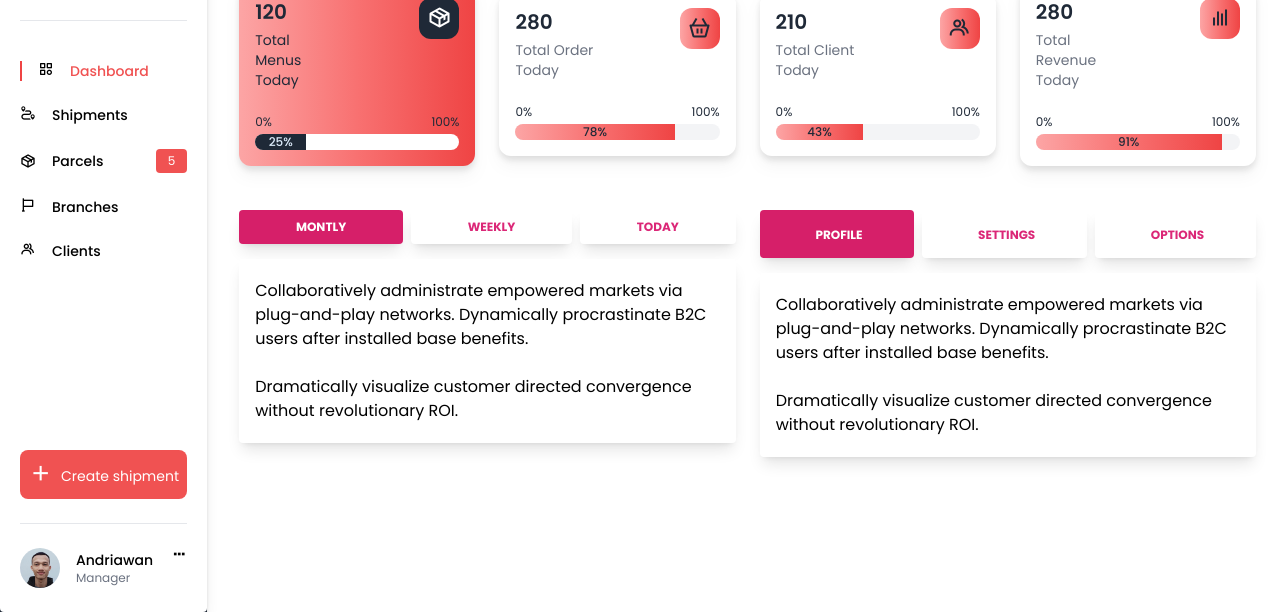
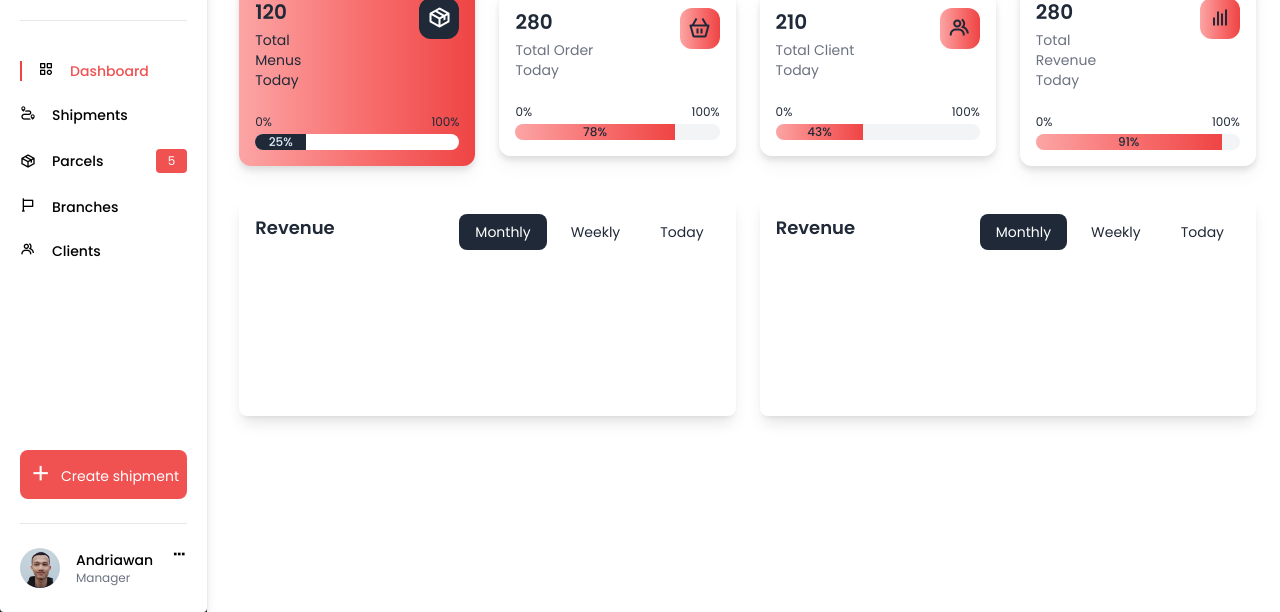
Before and after one commit to andriawanf/admin-page, a website: page public/dashboard.html in a window 1280 px wide. Shown: the part 188-800 px from the top of the page. Drawn offline with nearby package versions, Linux system fonts and the light colour scheme.

Commit message:
add plugin

```diff
--- a/package.json
+++ b/package.json
@@ -3,6 +3,10 @@
     "tailwindcss": "^3.1.8"
   },
   "scripts": {
-    "dev": "npx tailwindcss -i ./src/input.css -o ./public/dist/output.css --watch"
+    "dev": "npx tailwindcss -i ./src/input.css -o ./public/dist/output.css --watch",
+    "chart":"../node_modules/chart.js/dist/chart.js"
+  },
+  "dependencies": {
+    "chart.js": "^3.9.1"
   }
 }
--- a/public/dashboard.html
+++ b/public/dashboard.html
@@ -331,128 +331,42 @@
                 </div>
 
                 <div class="flex justify-between gap-6 mt-8">
-                    <div class="w-full">
-                        <div class="flex flex-wrap" id="tabs-id">
-                            <div class="w-full">
-                                <ul class="flex mb-0 list-none flex-wrap pt-3 pb-4 flex-row">
-                                    <li class="-mb-px mr-2 last:mr-0 flex-auto text-center">
-                                    <a class="text-xs font-bold uppercase px-2 py-2 shadow-lg rounded block leading-normal text-white bg-pink-600" onclick="changeAtiveTab(event,'tab-profile')">
-                                        Montly
-                                    </a>
-                                    </li>
-                                    <li class="-mb-px mr-2 last:mr-0 flex-auto text-center">
-                                    <a class="text-xs font-bold uppercase px-2 py-2 shadow-lg rounded block leading-normal text-pink-600 bg-white" onclick="changeAtiveTab(event,'tab-settings')">
-                                    Weekly
-                                    </a>
-                                    </li>
-                                    <li class="-mb-px mr-2 last:mr-0 flex-auto text-center">
-                                    <a class="text-xs font-bold uppercase px-2 py-2 shadow-lg rounded block leading-normal text-pink-600 bg-white" onclick="changeAtiveTab(event,'tab-options')">
-                                        Today
-                                    </a>
-                                    </li>
-                                </ul>
-                                <div class="relative flex flex-col min-w-0 break-words bg-white w-full mb-6 shadow-lg rounded">
-                                    <div class="px-4 py-5 flex-auto">
-                                    <div class="tab-content tab-space">
-                                        <div class="block" id="tab-profile">
-                                        <p>
-                                            Collaboratively administrate empowered markets via
-                                            plug-and-play networks. Dynamically procrastinate B2C users
-                                            after installed base benefits.
-                                            <br />
-                                            <br />
-                                            Dramatically visualize customer directed convergence
-                                            without revolutionary ROI.
-                                        </p>
-                                        </div>
-                                        <div class="hidden" id="tab-settings">
-                                        <p>
-                                            Completely synergize resource taxing relationships via
-                                            premier niche markets. Professionally cultivate one-to-one
-                                            customer service with robust ideas.
-                                            <br />
-                                            <br />
-                                            Dynamically innovate resource-leveling customer service for
-                                            state of the art customer service.
-                                        </p>
-                                        </div>
-                                        <div class="hidden" id="tab-options">
-                                        <p>
-                                            Efficiently unleash cross-media information without
-                                            cross-media value. Quickly maximize timely deliverables for
-                                            real-time schemas.
-                                            <br />
-                                            <br />
-                                            Dramatically maintain clicks-and-mortar solutions
-                                            without functional solutions.
-                                        </p>
-                                        </div>
-                                    </div>
-                                    </div>
+                    <div class="w-full card bg-white shadow-lg rounded-lg p-4">
+                        <div class="flex justify-between">
+                            <h1 class="text-lg text-gray-800 font-semibold">Revenue</h1>
+                            <div class="flex flex-row gap-2">
+                                <div class="px-4 py-2 bg-gray-800 rounded-lg">
+                                    <p class="text-sm text-white">Monthly</p>
+                                </div>
+                                <div class="px-4 py-2 hover:bg-gray-800 rounded-lg">
+                                    <p class="text-sm text-gray-800 hover:text-white">Weekly</p>
+                                </div>
+                                <div class="px-4 py-2 hover:bg-gray-800 rounded-lg hover:text-white">
+                                    <p class="text-sm text-gray-800 hover:text-white">Today</p>
                                 </div>
                             </div>
                         </div>
+                        <div class=" overflow-hidden">
+                            <canvas class="" id="chartLine"></canvas>
+                        </div>
                     </div>
-                    <div class="w-full">
-                        <div class="flex flex-wrap" id="tabs-id">
-                            <div class="w-full">
-                            <ul class="flex mb-0 list-none flex-wrap pt-3 pb-4 flex-row">
-                                <li class="-mb-px mr-2 last:mr-0 flex-auto text-center">
-                                <a class="text-xs font-bold uppercase px-5 py-3 shadow-lg rounded block leading-normal text-white bg-pink-600" onclick="changeAtiveTab(event,'tab-profile')">
-                                    <i class="fas fa-space-shuttle text-base mr-1"></i>  Profile
-                                </a>
-                                </li>
-                                <li class="-mb-px mr-2 last:mr-0 flex-auto text-center">
-                                <a class="text-xs font-bold uppercase px-5 py-3 shadow-lg rounded block leading-normal text-pink-600 bg-white" onclick="changeAtiveTab(event,'tab-settings')">
-                                    <i class="fas fa-cog text-base mr-1"></i>  Settings
-                                </a>
-                                </li>
-                                <li class="-mb-px mr-2 last:mr-0 flex-auto text-center">
-                                <a class="text-xs font-bold uppercase px-5 py-3 shadow-lg rounded block leading-normal text-pink-600 bg-white" onclick="changeAtiveTab(event,'tab-options')">
-                                    <i class="fas fa-briefcase text-base mr-1"></i>  Options
-                                </a>
-                                </li>
-                            </ul>
-                            <div class="relative flex flex-col min-w-0 break-words bg-white w-full mb-6 shadow-lg rounded">
-                                <div class="px-4 py-5 flex-auto">
-                                <div class="tab-content tab-space">
-                                    <div class="block" id="tab-profile">
-                                    <p>
-                                        Collaboratively administrate empowered markets via
-                                        plug-and-play networks. Dynamically procrastinate B2C users
-                                        after installed base benefits.
-                                        <br />
-                                        <br />
-                                        Dramatically visualize customer directed convergence
-                                        without revolutionary ROI.
-                                    </p>
-                                    </div>
-                                    <div class="hidden" id="tab-settings">
-                                    <p>
-                                        Completely synergize resource taxing relationships via
-                                        premier niche markets. Professionally cultivate one-to-one
-                                        customer service with robust ideas.
-                                        <br />
-                                        <br />
-                                        Dynamically innovate resource-leveling customer service for
-                                        state of the art customer service.
-                                    </p>
-                                    </div>
-                                    <div class="hidden" id="tab-options">
-                                    <p>
-                                        Efficiently unleash cross-media information without
-                                        cross-media value. Quickly maximize timely deliverables for
-                                        real-time schemas.
-                                        <br />
-                                        <br />
-                                        Dramatically maintain clicks-and-mortar solutions
-                                        without functional solutions.
-                                    </p>
-                                    </div>
+                    <div class="w-full card bg-white shadow-lg rounded-lg p-4">
+                        <div class="flex justify-between">
+                            <h1 class="text-lg text-gray-800 font-semibold">Revenue</h1>
+                            <div class="flex flex-row gap-2">
+                                <div class="px-4 py-2 bg-gray-800 rounded-lg">
+                                    <p class="text-sm text-white">Monthly</p>
                                 </div>
+                                <div class="px-4 py-2 hover:bg-gray-800 rounded-lg">
+                                    <p class="text-sm text-gray-800 hover:text-white">Weekly</p>
+                                </div>
+                                <div class="px-4 py-2 hover:bg-gray-800 rounded-lg">
+                                    <p class="text-sm text-gray-800 hover:text-white">Today</p>
                                 </div>
                             </div>
-                            </div>
+                        </div>
+                        <div class=" overflow-hidden">
+                            <canvas class="" id="myChart"></canvas>
                         </div>
                     </div>
                 </div>
@@ -596,31 +510,97 @@
             display: none;
         }
     </style>
-    <script type="text/javascript">
-        function changeAtiveTab(event,tabID){
-          let element = event.target;
-          while(element.nodeName !== "A"){
-            element = element.parentNode;
-          }
-          ulElement = element.parentNode.parentNode;
-          aElements = ulElement.querySelectorAll("li > a");
-          tabContents = document.getElementById("tabs-id").querySelectorAll(".tab-content > div");
-          for(let i = 0 ; i < aElements.length; i++){
-            aElements[i].classList.remove("text-white");
-            aElements[i].classList.remove("bg-pink-600");
-            aElements[i].classList.add("text-pink-600");
-            aElements[i].classList.add("bg-white");
-            tabContents[i].classList.add("hidden");
-            tabContents[i].classList.remove("block");
-          }
-          element.classList.remove("text-pink-600");
-          element.classList.remove("bg-white");
-          element.classList.add("text-white");
-          element.classList.add("bg-pink-600");
-          document.getElementById(tabID).classList.remove("hidden");
-          document.getElementById(tabID).classList.add("block");
-        }
-      </script>
+    <!-- Required chart.js -->
+    <script src="https://cdn.jsdelivr.net/npm/chart.js"></script>
+
+    <!-- Chart line -->
+    <!-- <script>
+    const labels = ["January", "February", "March", "April", "May", "June"];
+    const data = {
+        labels: labels,
+        datasets: [
+        {
+            label: "Revenue",
+            backgroundColor: "#ef4444",
+            borderColor: "#ef4444",
+            data: [0, 10, 5, 2, 20, 30, 45],
+        },
+        ],
+    };
+
+    const configLineChart = {
+        type: "line",
+        data,
+        options: {},
+    };
+
+    var chartLine = new Chart(
+        document.getElementById("chartLine"),
+        configLineChart
+    );
+    </script> -->
+
+    <!-- bar chart -->
+    <script>
+        const DATA_COUNT = 7;
+        const NUMBER_CFG = {count: DATA_COUNT, min: -100, max: 100};
+
+        const labels = Utils.months({count: 7});
+        const data = {
+            labels: labels,
+            datasets: [
+                {
+                label: 'Fully Rounded',
+                data: Utils.numbers(NUMBER_CFG),
+                borderColor: Utils.CHART_COLORS.red,
+                backgroundColor: Utils.transparentize(Utils.CHART_COLORS.red, 0.5),
+                borderWidth: 2,
+                borderRadius: Number.MAX_VALUE,
+                borderSkipped: false,
+                },
+                {
+                label: 'Small Radius',
+                data: Utils.numbers(NUMBER_CFG),
+                borderColor: Utils.CHART_COLORS.blue,
+                backgroundColor: Utils.transparentize(Utils.CHART_COLORS.blue, 0.5),
+                borderWidth: 2,
+                borderRadius: 5,
+                borderSkipped: false,
+                }
+            ]
+        };
+        const actions = [
+        {
+            name: 'Randomize',
+            handler(chart) {
+            chart.data.datasets.forEach(dataset => {
+                dataset.data = Utils.numbers({count: chart.data.labels.length, min: -100, max: 100});
+            });
+            chart.update();
+            }
+        },
+        ];
+        const config = {
+            type: 'bar',
+            data: data,
+            options: {
+                responsive: true,
+                plugins: {
+                legend: {
+                    position: 'top',
+                },
+                title: {
+                    display: true,
+                    text: 'Chart.js Bar Chart'
+                }
+                }
+            },
+        };
+        var myChart = new Chart(
+        document.getElementById("myChart"),
+        config
+    );
+    </script>
     <script src="https://cdn.jsdelivr.net/gh/alpinejs/alpine@v2.x.x/dist/alpine.js" defer></script>
 </body>
 </html>
```
Also changed, not shown: public/dist/output.css, 1 other file.
